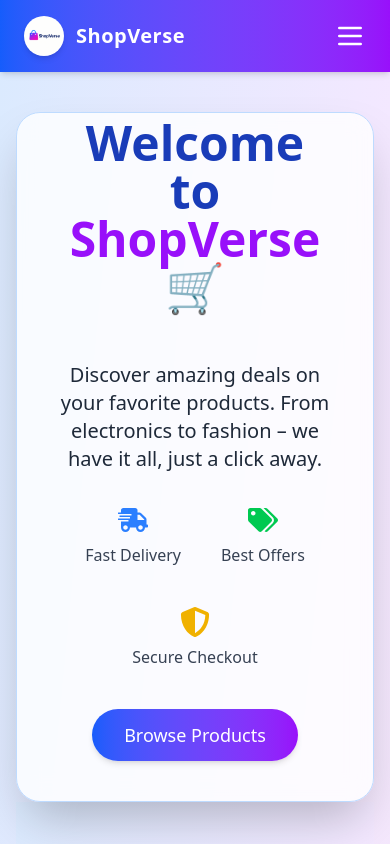
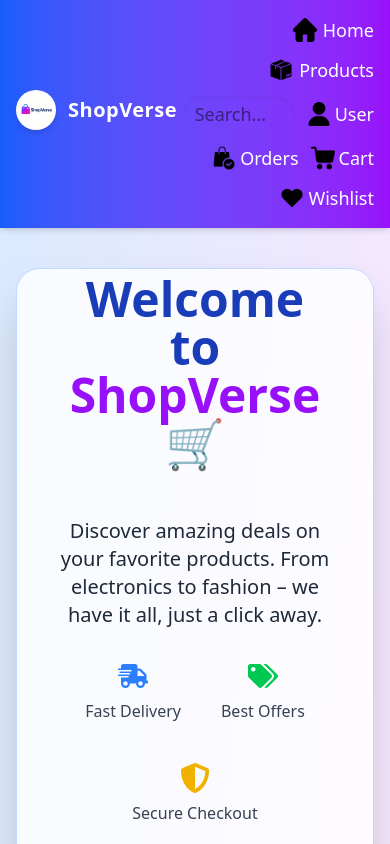
Before and after one commit to AdityaSahu15/project1, a React (Vite) app in the folder frontend/website/: page / in a window 390 px wide. Shown: the top 844 px of the page. Built offline with nearby package versions, Linux system fonts and the light colour scheme; no server answers.

Commit message:
made navbar responsive

```diff
--- a/frontend/website/src/components/Navbar.jsx
+++ b/frontend/website/src/components/Navbar.jsx
@@ -1,6 +1,5 @@
 import React, { useContext, useState, useEffect } from 'react';
 import { NavLink, useNavigate, useLocation } from 'react-router-dom';
-import { UserContext } from '../UserContext';
 import cart from '../photos/cart.png';
 import logo from '../photos/logo.png';
 import home from '../photos/home.png';
@@ -8,13 +7,13 @@ import shoppingBag from '../photos/shopping-bag.png';
 import userImage from '../photos/userImage.png';
 import wishlist from '../photos/wishlist.png';
 import product from '../photos/product.png';
+import { UserContext } from '../UserContext';
 
 function Navbar() {
   const { user } = useContext(UserContext);
   const navigate = useNavigate();
   const location = useLocation();
   const [search, setSearch] = useState("");
-  const [menuOpen, setMenuOpen] = useState(false);
 
   useEffect(() => {
     const trimmed = search.trim();
@@ -26,66 +25,67 @@ function Navbar() {
   }, [search]);
 
   return (
-    <div className="navbar sticky top-0 z-50 bg-gradient-to-r from-blue-600 to-purple-600 text-white py-4 px-6 shadow-md">
+    <div className='navbar sticky top-0 z-50 bg-gradient-to-r from-blue-600 to-purple-600 text-white py-4 px-4 sm:px-6 md:px-10 shadow-md text-lg flex flex-wrap justify-between items-center backdrop-blur-sm'>
+      <div className="flex items-center gap-3 mb-2 md:mb-0">
+        <img src={logo} alt="logo" className='w-10 h-10 rounded-full shadow-md' />
+        <span className="font-bold text-xl tracking-wide">ShopVerse</span>
+      </div>
 
-      {/* Top section: Logo + Hamburger */}
-      <div className="flex items-center justify-between">
-        <div className="flex items-center gap-3">
-          <img src={logo} alt="logo" className="w-10 h-10 rounded-full shadow-md" />
-          <span className="font-bold text-xl tracking-wide">ShopVerse</span>
+      <div className="flex flex-wrap items-center gap-3 sm:gap-4 md:gap-8 flex-1 justify-end">
+        <div className='flex items-center gap-1.5'>
+          <img src={home} alt="home" className='w-6 h-6 rounded' />
+          <NavLink to="/home" className='hover:text-yellow-300 transition font-medium'>
+            Home
+          </NavLink>
         </div>
 
-        {/* Hamburger menu (mobile only) */}
-        <button
-          className="sm:hidden focus:outline-none"
-          onClick={() => setMenuOpen(prev => !prev)}
-        >
-          <svg className="w-8 h-8" fill="none" stroke="currentColor" strokeWidth="2" viewBox="0 0 24 24">
-            {menuOpen ? (
-              <path strokeLinecap="round" strokeLinejoin="round" d="M6 18L18 6M6 6l12 12" />
-            ) : (
-              <path strokeLinecap="round" strokeLinejoin="round" d="M4 6h16M4 12h16M4 18h16" />
-            )}
-          </svg>
-        </button>
-      </div>
-
-      {/* Links section */}
-      <div className={`mt-4 sm:mt-0 ${menuOpen ? 'block' : 'hidden'} sm:flex sm:items-center sm:justify-between`}>
-        <div className="flex flex-col sm:flex-row sm:items-center gap-6 mt-4 sm:mt-0">
-          <NavItem icon={home} to="/home" label="Home" />
-          <NavItem icon={product} to="/products" label="Products" />
-          <NavItem icon={userImage} to={user ? "/login/userInfo" : "/login"} label={user ? "Profile" : "User"} />
-          <NavItem icon={shoppingBag} to="/orders" label="Orders" />
-          <NavItem icon={cart} to="/cart" label="Cart" />
-          <NavItem icon={wishlist} to="/wishlist" label="Wishlist" />
+        <div className='flex items-center gap-1.5'>
+          <img src={product} alt="products" className='w-6 h-6 rounded' />
+          <NavLink to="/products" className='hover:text-yellow-300 transition font-medium'>
+            Products
+          </NavLink>
         </div>
 
-        {/* Search Bar */}
-        <form className="mt-4 sm:mt-0">
+        <form>
           <input
             type="text"
-            placeholder="Search products..."
+            placeholder="Search..."
             value={search}
             onChange={(e) => setSearch(e.target.value)}
-            className="px-3 py-1 rounded-full text-black focus:outline-none focus:ring-2 focus:ring-purple-300 shadow-inner w-full sm:w-auto"
+            className='px-3 py-1 rounded-full text-black w-28 sm:w-40 md:w-52 focus:outline-none focus:ring-2 focus:ring-purple-300 shadow-inner'
           />
         </form>
+
+        <div className='flex items-center gap-1'>
+          <img src={userImage} alt="user" className='w-6 h-6 rounded' />
+          <NavLink to={user ? "/login/userInfo" : "/login"} className='font-medium hover:text-yellow-300'>
+            {user ? "Profile" : "User"}
+          </NavLink>
+        </div>
+
+        <div className='flex items-center gap-1'>
+          <img src={shoppingBag} alt="orders" className='w-6 h-6 rounded' />
+          <NavLink to='/orders' className='font-medium hover:text-yellow-300'>
+            Orders
+          </NavLink>
+        </div>
+
+        <div className='flex items-center gap-1'>
+          <img src={cart} alt="cart" className='w-6 h-6' />
+          <NavLink to='/cart' className='font-medium hover:text-yellow-300'>
+            Cart
+          </NavLink>
+        </div>
+
+        <div className='flex items-center gap-1'>
+          <img src={wishlist} alt="wishlist" className='w-6 h-6' />
+          <NavLink to="/wishlist" className='font-medium hover:text-yellow-300'>
+            Wishlist
+          </NavLink>
+        </div>
       </div>
     </div>
   );
 }
 
-const NavItem = ({ icon, to, label }) => (
-  <div className="flex items-center gap-2">
-    <img src={icon} alt={label} className="w-6 h-6" />
-    <NavLink
-      to={to}
-      className="hover:text-yellow-300 font-medium transition"
-    >
-      {label}
-    </NavLink>
-  </div>
-);
-
 export default Navbar;
```
